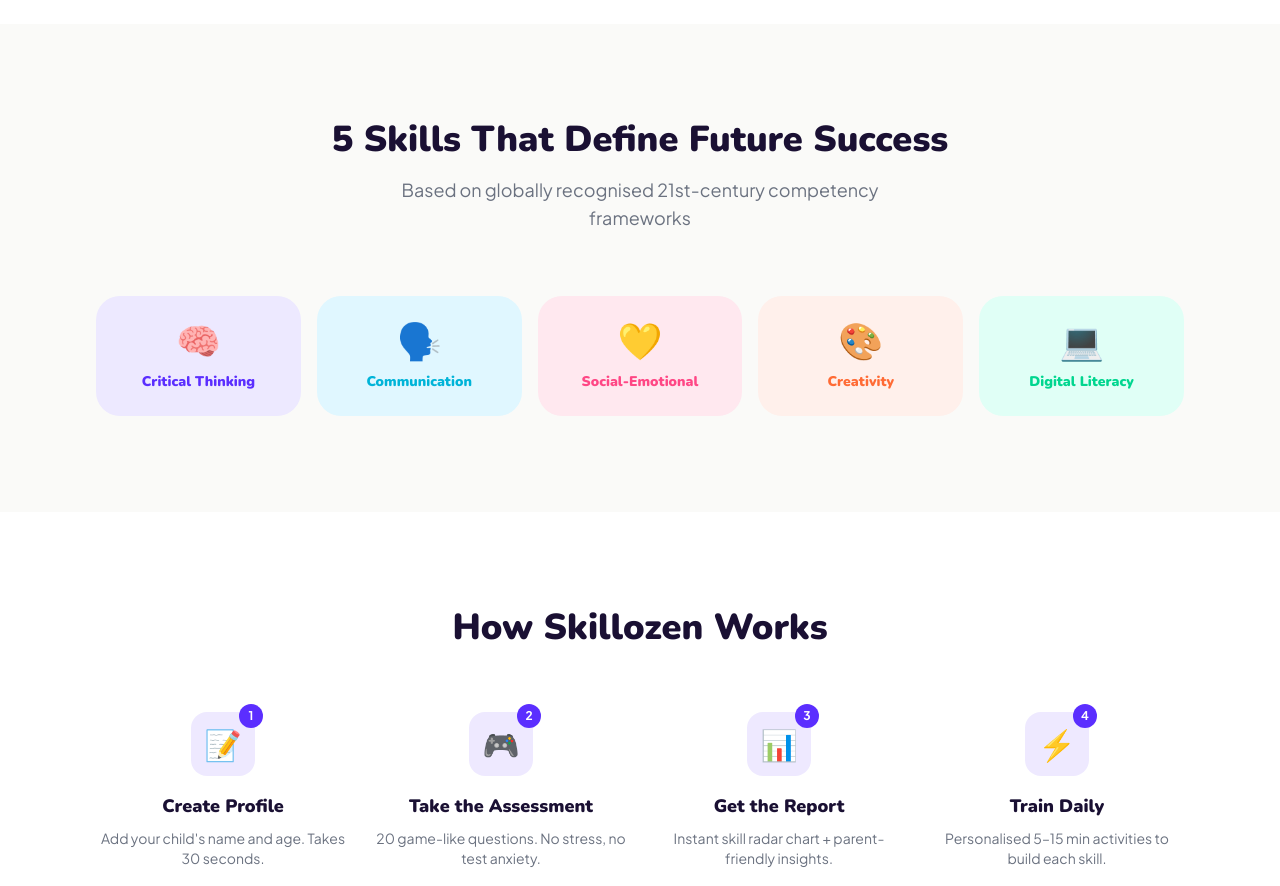
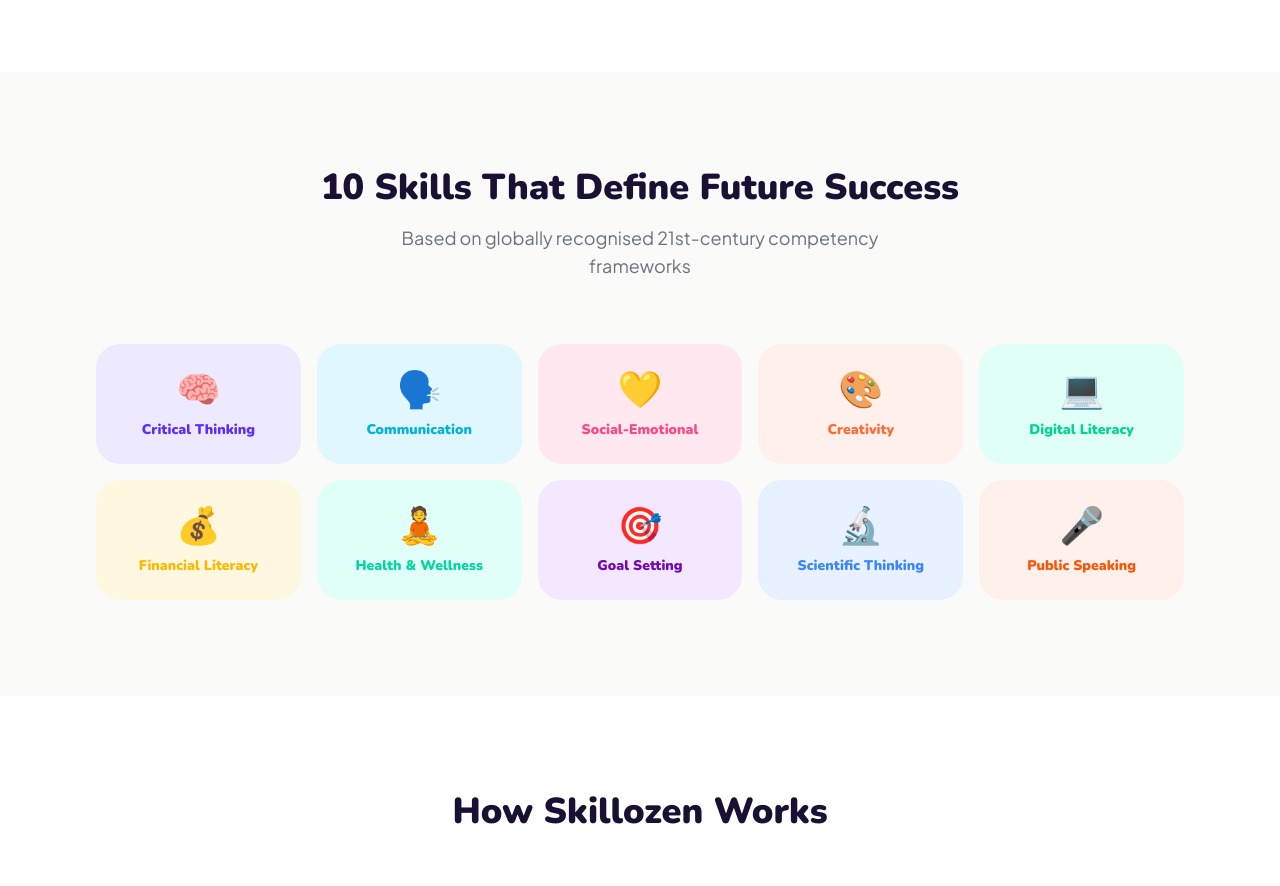
Before and after one commit to lakshmiprabu02/skillozen, a Next.js app: page / in a window 1280 px wide. Shown: the part 1900-2786 px from the top of the page. Built offline with nearby package versions, Linux system fonts and the light colour scheme.

Commit message:
feat: update landing page for 10 skills

```diff
--- a/app/page.tsx
+++ b/app/page.tsx
@@ -4,11 +4,16 @@ import { useState } from 'react'
 import { useRouter } from 'next/navigation'
 
 const SKILLS = [
-  { emoji: '🧠', label: 'Critical Thinking', color: '#5B2EFF', bg: '#EDE9FF' },
-  { emoji: '🗣️', label: 'Communication',     color: '#00B4D8', bg: '#E0F7FF' },
-  { emoji: '💛', label: 'Social-Emotional',  color: '#FF4785', bg: '#FFE8EF' },
-  { emoji: '🎨', label: 'Creativity',         color: '#FF6B35', bg: '#FFF0EB' },
+  { emoji: '🧠', label: 'Critical Thinking',  color: '#5B2EFF', bg: '#EDE9FF' },
+  { emoji: '🗣️', label: 'Communication',      color: '#00B4D8', bg: '#E0F7FF' },
+  { emoji: '💛', label: 'Social-Emotional',   color: '#FF4785', bg: '#FFE8EF' },
+  { emoji: '🎨', label: 'Creativity',          color: '#FF6B35', bg: '#FFF0EB' },
   { emoji: '💻', label: 'Digital Literacy',   color: '#00D68F', bg: '#E0FFF6' },
+  { emoji: '💰', label: 'Financial Literacy', color: '#FFB800', bg: '#FFF8E0' },
+  { emoji: '🧘', label: 'Health & Wellness',  color: '#06D6A0', bg: '#E0FFF8' },
+  { emoji: '🎯', label: 'Goal Setting',        color: '#7209B7', bg: '#F3E8FF' },
+  { emoji: '🔬', label: 'Scientific Thinking',color: '#3A86FF', bg: '#E8F1FF' },
+  { emoji: '🎤', label: 'Public Speaking',    color: '#FB5607', bg: '#FFF0EB' },
 ]
 
 const FEATURES = [
@@ -280,10 +285,10 @@ export default function LandingPage() {
         <div className="page-container">
           <div className="text-center mb-16">
             <h2 className="font-display text-4xl font-black text-brand-ink mb-4">
-              5 Skills That Define Future Success
+             10 Skills That Define Future Success
             </h2>
             <p className="text-gray-500 text-lg max-w-xl mx-auto">
-              Based on globally recognised 21st-century competency frameworks
+               Based on globally recognised 21st-century competency frameworks
             </p>
           </div>
           <div className="grid sm:grid-cols-2 lg:grid-cols-5 gap-4">
```
